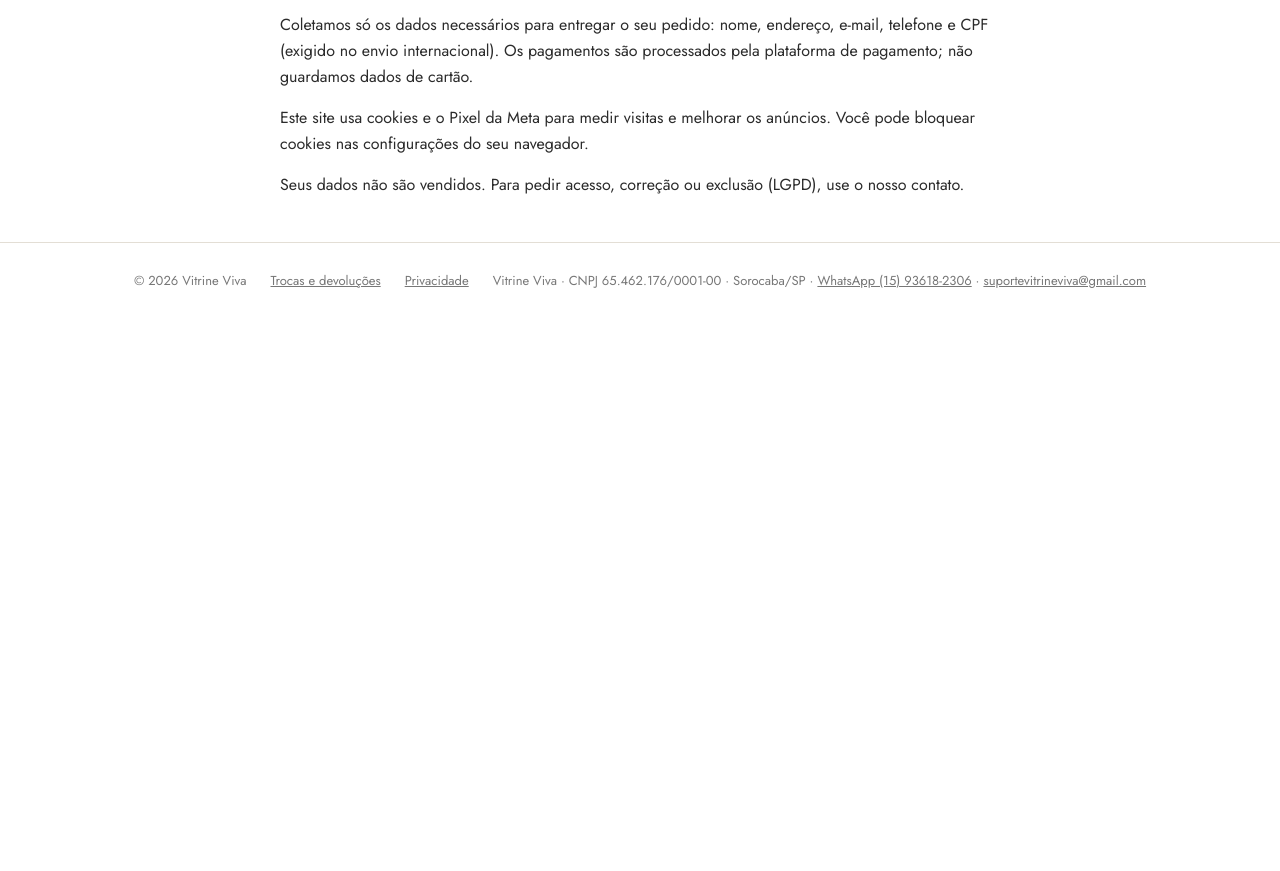
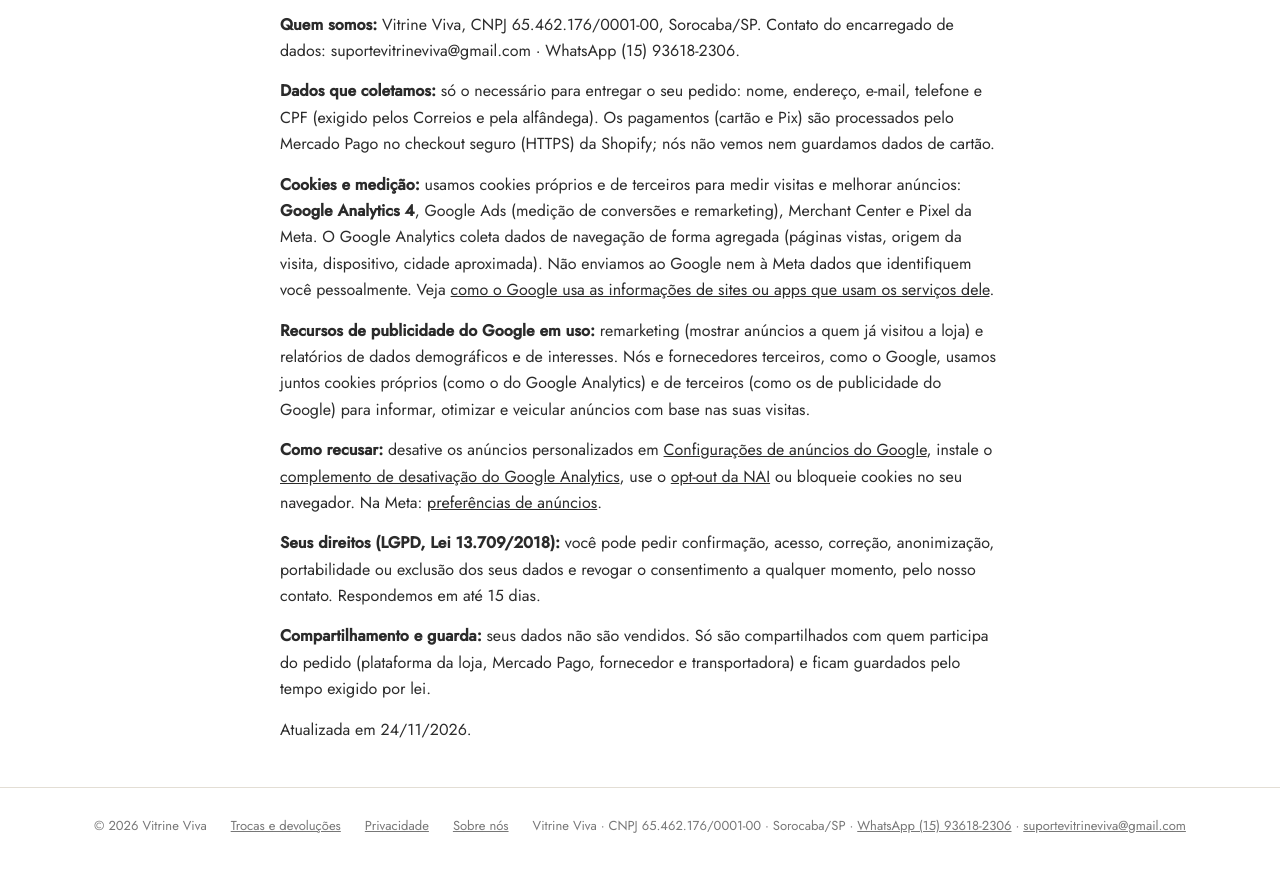
Before and after one commit to ThiagoDoBronx/loja-health, a plain HTML site: page privacidade.html in a window 1280 px wide. Shown: the part 183-1054 px from the top of the page. Before the commit the page ends 800 px from the top, so only its background shows below. Drawn offline with Linux system fonts and the light colour scheme.

Commit message:
Privacidade conforme termos do GA4/Google Ads (cookies, recursos de publicidade, opt-out, LGPD) + página Sobre nós
Co-Authored-By: Claude Opus 5.5 <noreply@anthropic.com>

```diff
--- a/privacidade.html
+++ b/privacidade.html
@@ -7,9 +7,14 @@
 <link rel="stylesheet" href="estilo.css?v=11241841"><script src="config.js?v=11241841"></script><script src="loja.js?v=11241841" defer></script>
 </head><body><header class="topo-logo"><a href="./"><img src="img/logo-vitrine-viva.webp" alt="Vitrine Viva" width="260" height="auto"></a></header>
 
-<main class="secao" style="max-width:760px;line-height:1.65"><h1 style="font-size:34px;margin-bottom:18px">Política de privacidade</h1><p>Coletamos só os dados necessários para entregar o seu pedido: nome, endereço, e-mail, telefone e CPF (exigido no envio internacional). Os pagamentos são processados pela plataforma de pagamento; não guardamos dados de cartão.</p>
-<p style="margin-top:14px">Este site usa cookies e o Pixel da Meta para medir visitas e melhorar os anúncios. Você pode bloquear cookies nas configurações do seu navegador.</p>
-<p style="margin-top:14px">Seus dados não são vendidos. Para pedir acesso, correção ou exclusão (LGPD), use o nosso contato.</p></main><footer><span>© 2026 <span class="marca">Vitrine Viva</span></span><a href="trocas.html">Trocas e devoluções</a>
-<a href="privacidade.html">Privacidade</a><span class="contato-fixo">Vitrine Viva · CNPJ 65.462.176/0001-00 · Sorocaba/SP · <a href="https://wa.me/5515936182306" rel="noopener">WhatsApp (15) 93618-2306</a> · <a href="mailto:suportevitrineviva@gmail.com">suportevitrineviva@gmail.com</a></span>
+<main class="secao" style="max-width:760px;line-height:1.65"><h1 style="font-size:34px;margin-bottom:18px">Política de privacidade</h1><p><strong>Quem somos:</strong> Vitrine Viva, CNPJ 65.462.176/0001-00, Sorocaba/SP. Contato do encarregado de dados: suportevitrineviva@gmail.com · WhatsApp (15) 93618-2306.</p>
+<p style="margin-top:14px"><strong>Dados que coletamos:</strong> só o necessário para entregar o seu pedido: nome, endereço, e-mail, telefone e CPF (exigido pelos Correios e pela alfândega). Os pagamentos (cartão e Pix) são processados pelo Mercado Pago no checkout seguro (HTTPS) da Shopify; nós não vemos nem guardamos dados de cartão.</p>
+<p style="margin-top:14px"><strong>Cookies e medição:</strong> usamos cookies próprios e de terceiros para medir visitas e melhorar anúncios: <strong>Google Analytics 4</strong>, Google Ads (medição de conversões e remarketing), Merchant Center e Pixel da Meta. O Google Analytics coleta dados de navegação de forma agregada (páginas vistas, origem da visita, dispositivo, cidade aproximada). Não enviamos ao Google nem à Meta dados que identifiquem você pessoalmente. Veja <a href="https://policies.google.com/technologies/partner-sites?hl=pt-BR" rel="noopener">como o Google usa as informações de sites ou apps que usam os serviços dele</a>.</p>
+<p style="margin-top:14px"><strong>Recursos de publicidade do Google em uso:</strong> remarketing (mostrar anúncios a quem já visitou a loja) e relatórios de dados demográficos e de interesses. Nós e fornecedores terceiros, como o Google, usamos juntos cookies próprios (como o do Google Analytics) e de terceiros (como os de publicidade do Google) para informar, otimizar e veicular anúncios com base nas suas visitas.</p>
+<p style="margin-top:14px"><strong>Como recusar:</strong> desative os anúncios personalizados em <a href="https://adssettings.google.com" rel="noopener">Configurações de anúncios do Google</a>, instale o <a href="https://tools.google.com/dlpage/gaoptout?hl=pt-BR" rel="noopener">complemento de desativação do Google Analytics</a>, use o <a href="https://optout.networkadvertising.org" rel="noopener">opt-out da NAI</a> ou bloqueie cookies no seu navegador. Na Meta: <a href="https://www.facebook.com/adpreferences" rel="noopener">preferências de anúncios</a>.</p>
+<p style="margin-top:14px"><strong>Seus direitos (LGPD, Lei 13.709/2018):</strong> você pode pedir confirmação, acesso, correção, anonimização, portabilidade ou exclusão dos seus dados e revogar o consentimento a qualquer momento, pelo nosso contato. Respondemos em até 15 dias.</p>
+<p style="margin-top:14px"><strong>Compartilhamento e guarda:</strong> seus dados não são vendidos. Só são compartilhados com quem participa do pedido (plataforma da loja, Mercado Pago, fornecedor e transportadora) e ficam guardados pelo tempo exigido por lei.</p>
+<p style="margin-top:14px">Atualizada em 24/11/2026.</p></main><footer><span>© 2026 <span class="marca">Vitrine Viva</span></span><a href="trocas.html">Trocas e devoluções</a>
+<a href="privacidade.html">Privacidade</a><a href="sobre.html">Sobre nós</a><span class="contato-fixo">Vitrine Viva · CNPJ 65.462.176/0001-00 · Sorocaba/SP · <a href="https://wa.me/5515936182306" rel="noopener">WhatsApp (15) 93618-2306</a> · <a href="mailto:suportevitrineviva@gmail.com">suportevitrineviva@gmail.com</a></span>
 </footer>
 </body></html>
```
Also changed, not shown: colete-postura/index.html (+1 -1 lines), index.html (+1 -1 lines), mini-pistola/index.html (+1 -1 lines), pente-massageador/index.html (+1 -1 lines), sobre.html (added, +16 -0 lines), trocas.html (+1 -1 lines).
